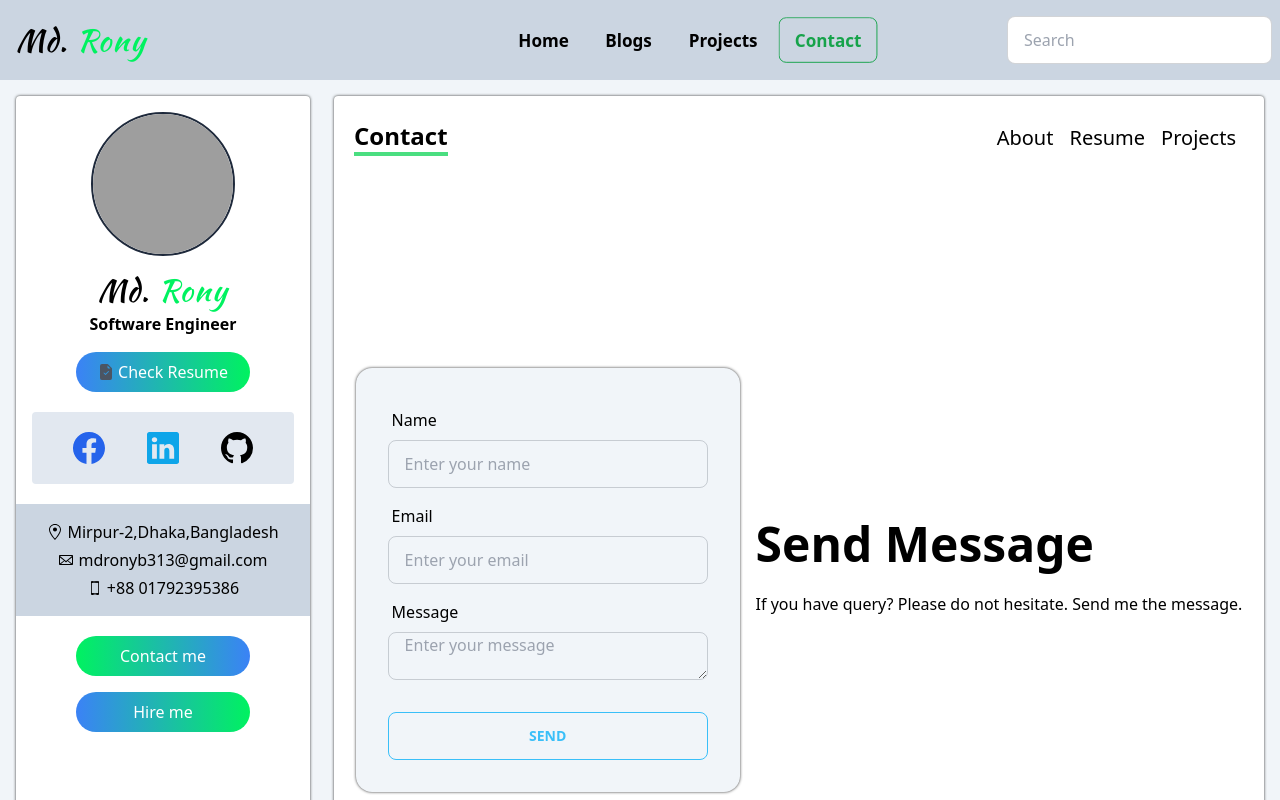
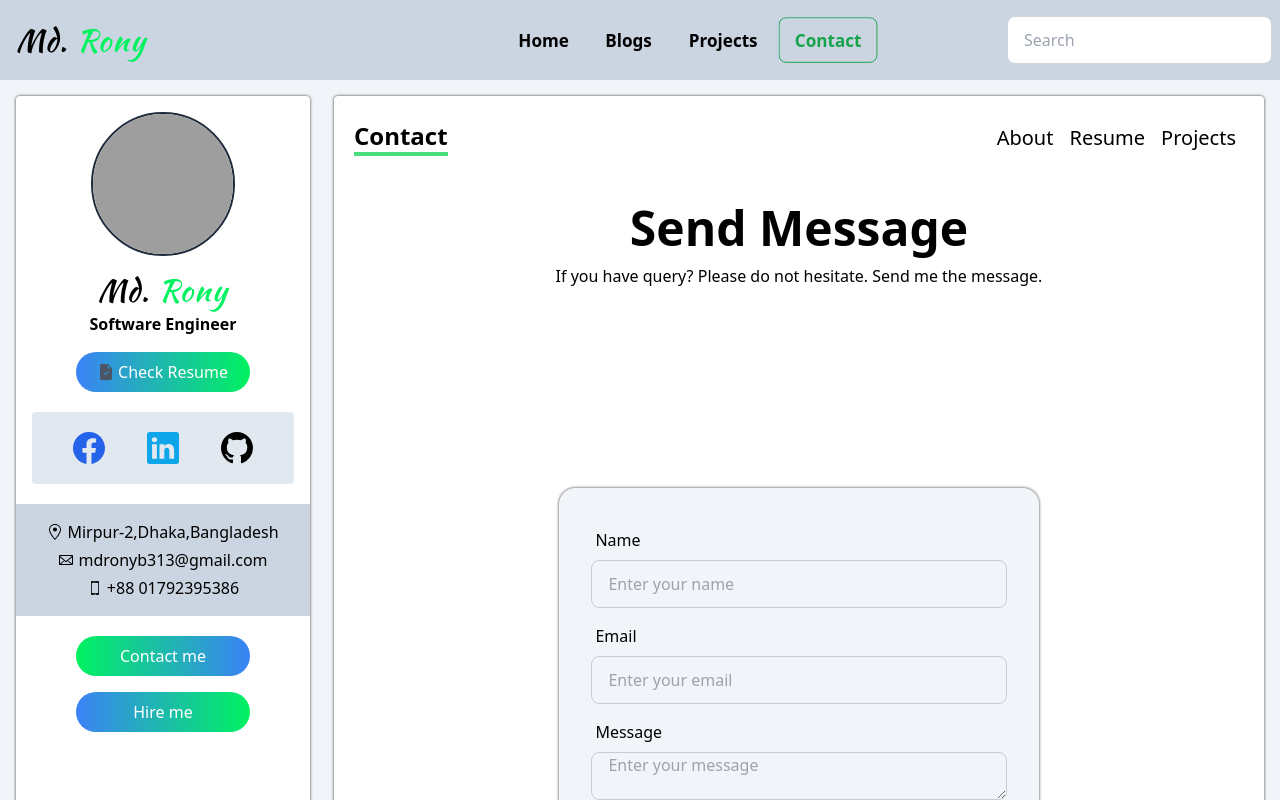
Before and after one commit to Md-RonyAhmed/my-portfolio, a Next.js app: page /contact in a window 1280 px wide. Shown: the top 800 px of the page. Built offline with nearby package versions, Linux system fonts and the light colour scheme; grey boxes are pictures that could not be loaded.

Commit message:
Contact page updated

```diff
--- a/components/ProjectCard.tsx
+++ b/components/ProjectCard.tsx
@@ -42,20 +42,20 @@ const ProjectCard: FunctionComponent<{
         className="cursor-pointer"
         onClick={() => setShowDetail(true)}
       /> */}
-      <p className="my-2 text-center text-xl ">{name}</p>
+      <p className="my-2 text-center text-xl font-semibold">{name}</p>
       <p className="my-2 text-center">{description[0]?.slice(0,45) }...</p>
       <div className="flex justify-center my-4 space-x-1">
         <a
           href={github_url}
           className="flex items-center px-2 mx-4 py-2 rounded-md space-x-1 text-base bg-gray-300 dark:bg-dark-200"
         >
-          <AiFillGithub /> <span>Github</span>
+          <AiFillGithub /><span>Github</span>
         </a>
         <a
           href={deployed_url}
           className="flex items-center px-2 py-2 space-x-1 rounded-md text-base bg-gray-300 dark:bg-dark-200"
         >
-          <AiFillProject /> <span>Live Preview</span>
+          <AiFillProject /><span>Live Preview</span>
         </a>
       </div>
       <button
--- a/pages/blogs.tsx
+++ b/pages/blogs.tsx
@@ -1,9 +1,17 @@
+import Head from 'next/head';
 import React from 'react'
 
 const Blogs = () => {
   return (
-    <div>Update soon ....</div>
-  )
+    <>
+      <div>
+        <Head>
+          <title>Md.Rony | Blogs</title>
+        </Head>
+        <p className='text-center mt-10 text-2xl'>Coming Soon...</p>
+      </div>
+    </>
+  );
 }
 
 export default Blogs
--- a/pages/contact.tsx
+++ b/pages/contact.tsx
@@ -3,18 +3,19 @@ import React from 'react'
 
 const Contact = () => {
   return (
-    <div className="hero min-h-screen">
+    <>
       <Head>
         <title>Md.Rony | Contact</title>
-      </Head>
-      <div className="hero-content flex-col lg:flex-row-reverse">
-        <div className="text-center lg:text-left">
+      </Head>{" "}
+      <div className="text-center mt-6 mb-0">
         <h1 className="text-5xl font-bold">Send Message</h1>
-          <p className="py-6">
+        <p className="py-3">
           If you have query? Please do not hesitate. Send me the message.
         </p>
       </div>
-        <div className="card flex-shrink-0 w-full max-w-sm shadow-2xl dark:bg-base-100 bg-slate-100 shadow-custom-light">
+      <div className="hero min-h-screen mt-0 ">
+        <div className="hero-content flex-col">
+          <div className="card flex w-5/6 dark:bg-base-100 bg-slate-100 shadow-custom-light">
             <div className="card-body">
               <div className="form-control">
                 <label className="label">
@@ -43,8 +44,8 @@ const Contact = () => {
                 <textarea
                   name=""
                   id=""
-                cols={30}
-                rows={10}
+                  cols={50}
+                  rows={20}
                   placeholder="Enter your message"
                   className="input input-bordered bg-transparent"
                 ></textarea>
@@ -57,6 +58,7 @@ const Contact = () => {
           </div>
         </div>
       </div>
+    </>
   );
 }
 
--- a/pages/index.tsx
+++ b/pages/index.tsx
@@ -17,7 +17,7 @@ const About: NextPage = () => {
     <>
       {" "}
       <Head>
-        <title>Md.Rony | About</title>
+        <title>Md.Rony | Home</title>
       </Head>
       <div className="flex flex-col flex-grow px-6 pt-1 ">
         <h6 className="my-3 text-base font-medium">
```
Lines whose indentation alone changed are shown as unchanged.
